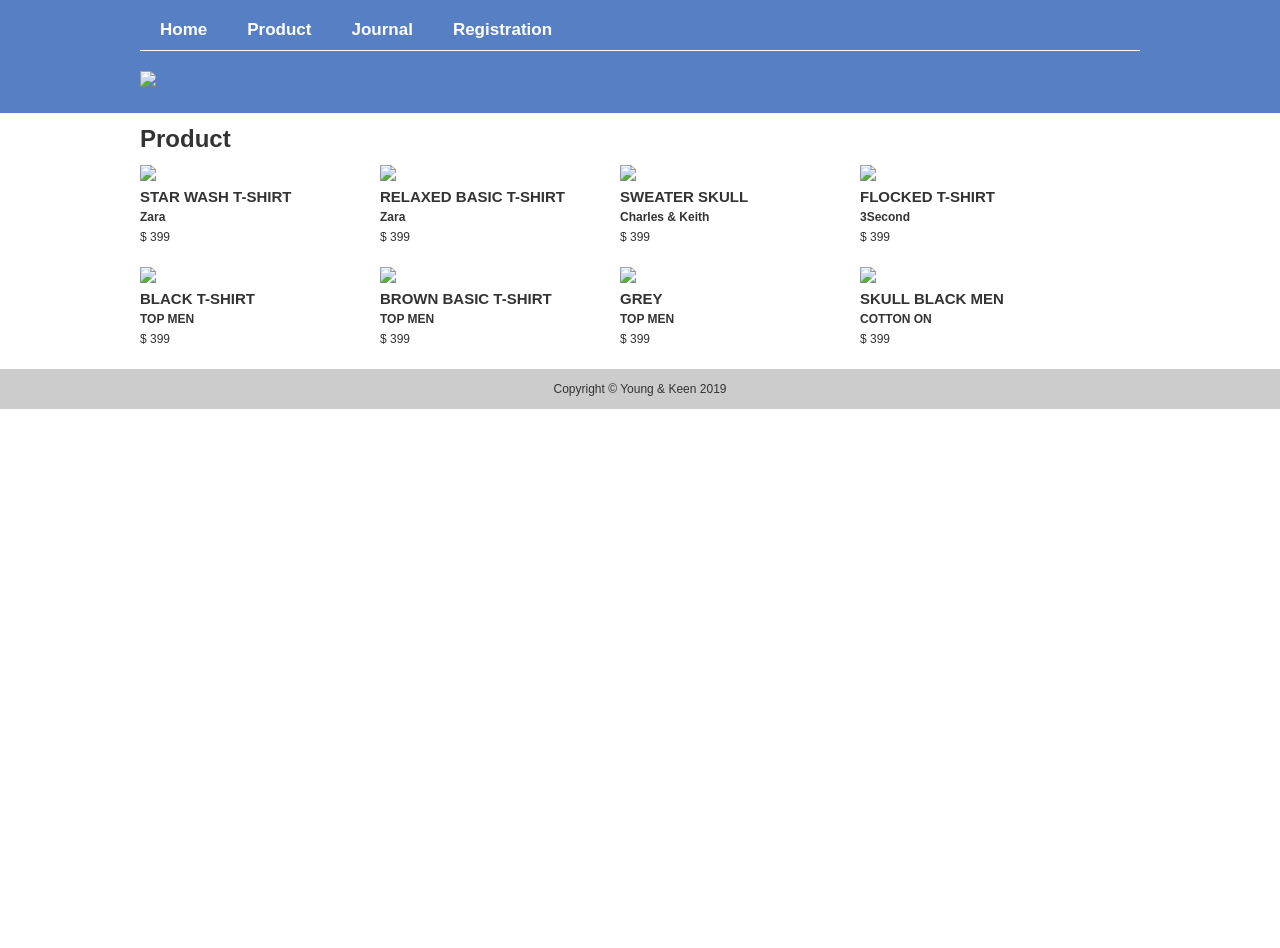
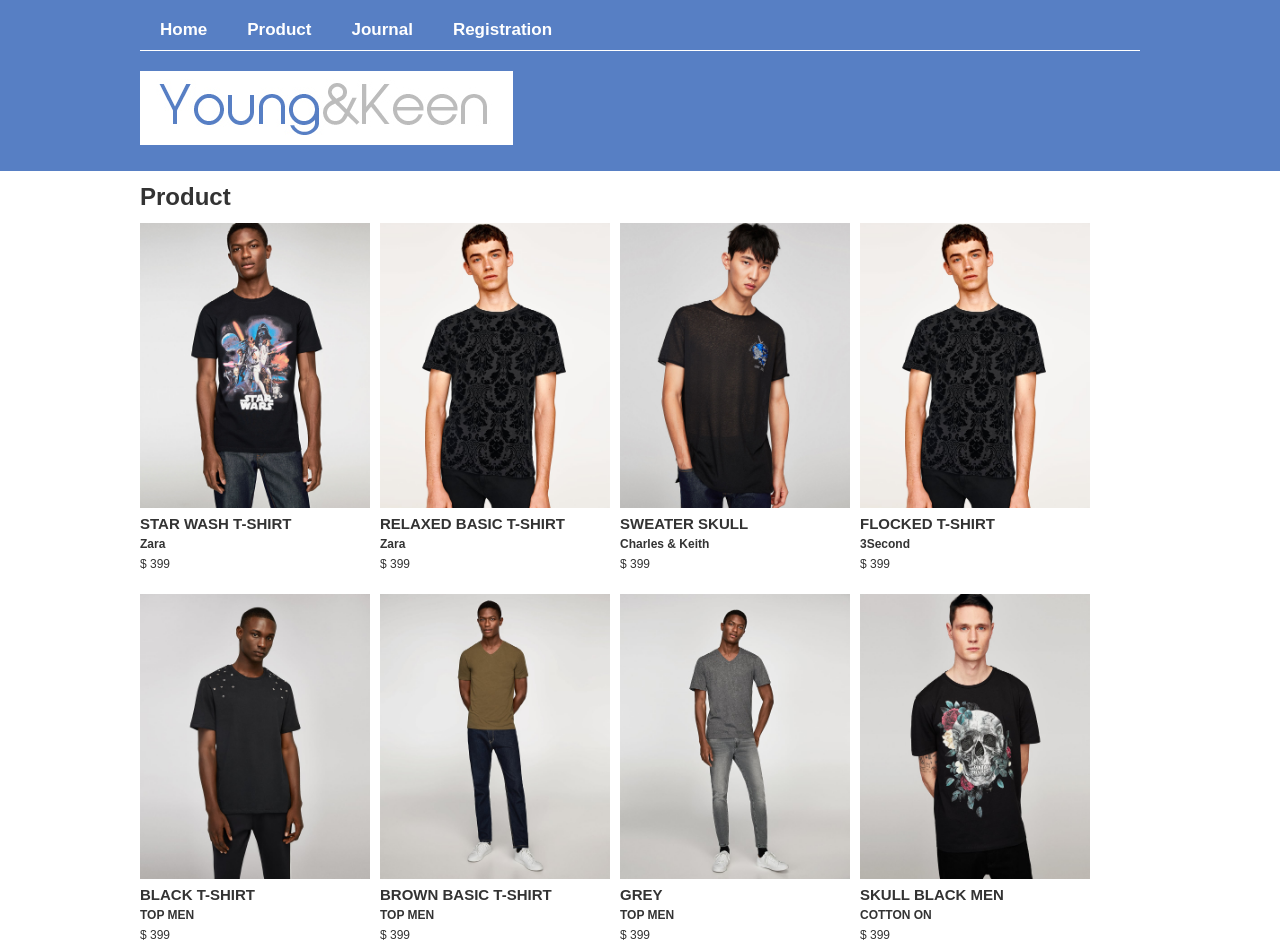
Before and after one commit to gunturbudi16/youngkeen, a plain HTML site: page product.html in a window 1280 px wide. Shown: the top 948 px of the page. Before the commit the page ends 800 px from the top, so only its background shows below. Drawn offline with Linux system fonts and the light colour scheme.

Commit message:
Update product.html

```diff
--- a/product.html
+++ b/product.html
@@ -24,7 +24,7 @@
 			</div>
 			<div class="row">
 
-					<div class="logo"><img src="img/logo.jpg"></div>
+					<div class="logo"><img src="logo.jpg"></div>
 
 			</div>
 		</div>
@@ -36,7 +36,7 @@
 			<div class="row">
 				<div class="colum">
 					<div class="img">
-						<a href="#"><img src="pic/0679401800_2_1_1.jpg"></a>
+						<a href="#"><img src="0679401800_2_1_1.jpg"></a>
 					</div>
 					<div class="name">
 						<a href="#"> STAR WASH T-SHIRT</a>
@@ -46,7 +46,7 @@
 				</div>
 				<div class="colum">
 					<div class="img">
-						<a href="#"><img src="pic/4087335800_1_1_1.jpg"></a>
+						<a href="#"><img src="4087335800_1_1_1.jpg"></a>
 					</div>
 					<div class="name">
 						<a href="#">RELAXED BASIC T-SHIRT</a>
@@ -56,7 +56,7 @@
 				</div>
 				<div class="colum">
 					<div class="img">
-						<a href="#"><img src="pic/4805309800_2_1_1.jpg"></a>
+						<a href="#"><img src="4805309800_2_1_1.jpg"></a>
 					</div>
 					<div class="name">
 						<a href="#">SWEATER SKULL</a>
@@ -66,7 +66,7 @@
 				</div>
 				<div class="colum">
 					<div class="img">
-						<a href="#"><img src="pic/4087335800_1_1_1.jpg"></a>
+						<a href="#"><img src="4087335800_1_1_1.jpg"></a>
 					</div>
 					<div class="name">
 						<a href="#">FLOCKED T-SHIRT</a>
@@ -76,7 +76,7 @@
 				</div>
 				<div class="colum">
 					<div class="img">
-						<a href="#"><img src="pic/5372403800_2_1_1.jpg"></a>
+						<a href="#"><img src="5372403800_2_1_1.jpg"></a>
 					</div>
 					<div class="name">
 						<a href="#">BLACK T-SHIRT</a>
@@ -86,7 +86,7 @@
 				</div>
 				<div class="colum">
 					<div class="img">
-						<a href="#"><img src="pic/0761427505_1_1_1.jpg"></a>
+						<a href="#"><img src="0761427505_1_1_1.jpg"></a>
 					</div>
 					<div class="name">
 						<a href="#">BROWN BASIC T-SHIRT</a>
@@ -96,7 +96,7 @@
 				</div>
 				<div class="colum">
 					<div class="img">
-						<a href="#"><img src="pic/1887302807_1_1_1.jpg"></a>
+						<a href="#"><img src="1887302807_1_1_1.jpg"></a>
 					</div>
 					<div class="name">
 						<a href="#">GREY</a>
@@ -106,7 +106,7 @@
 				</div>
 				<div class="colum">
 					<div class="img">
-						<a href="#"><img src="pic/0722414800_2_1_1.jpg"></a>
+						<a href="#"><img src="0722414800_2_1_1.jpg"></a>
 					</div>
 					<div class="name">
 						<a href="#">SKULL BLACK MEN</a>
```
